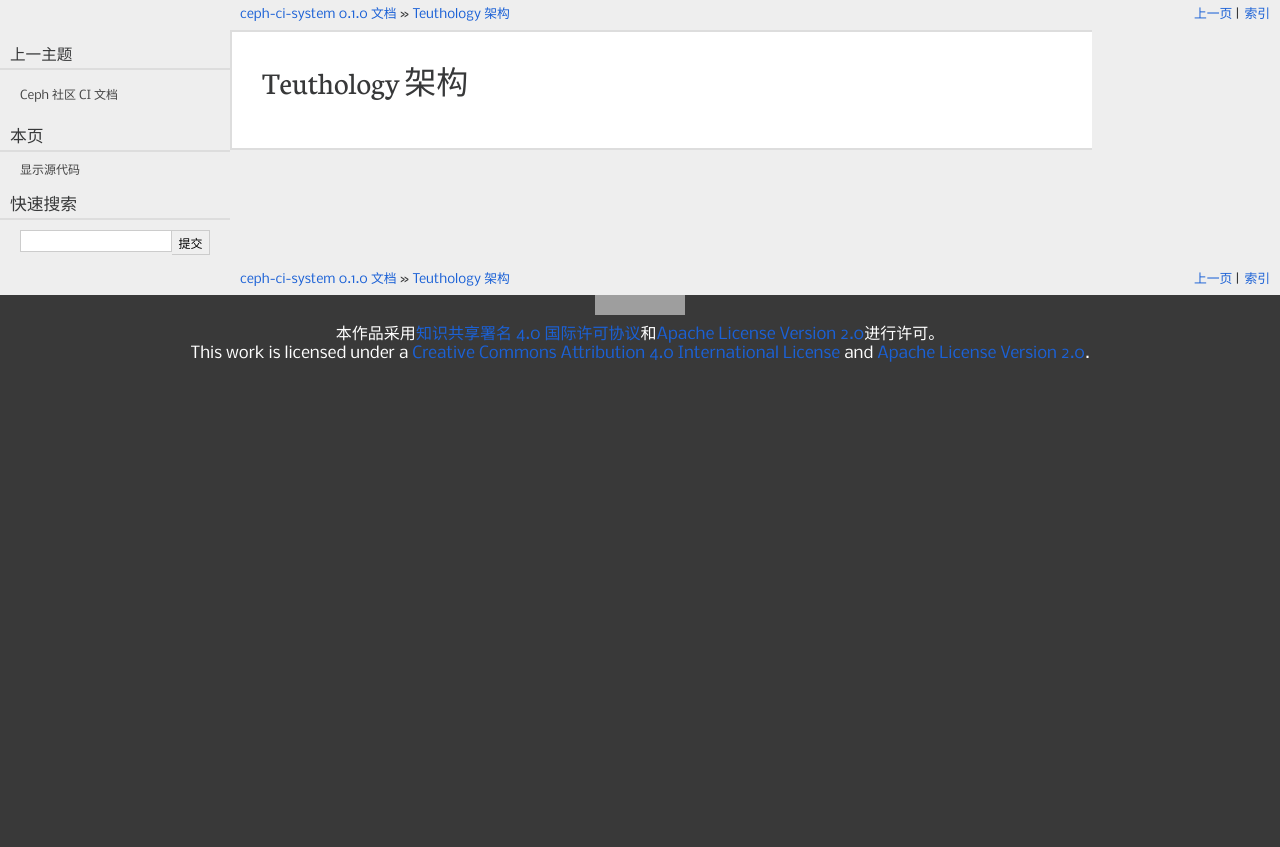
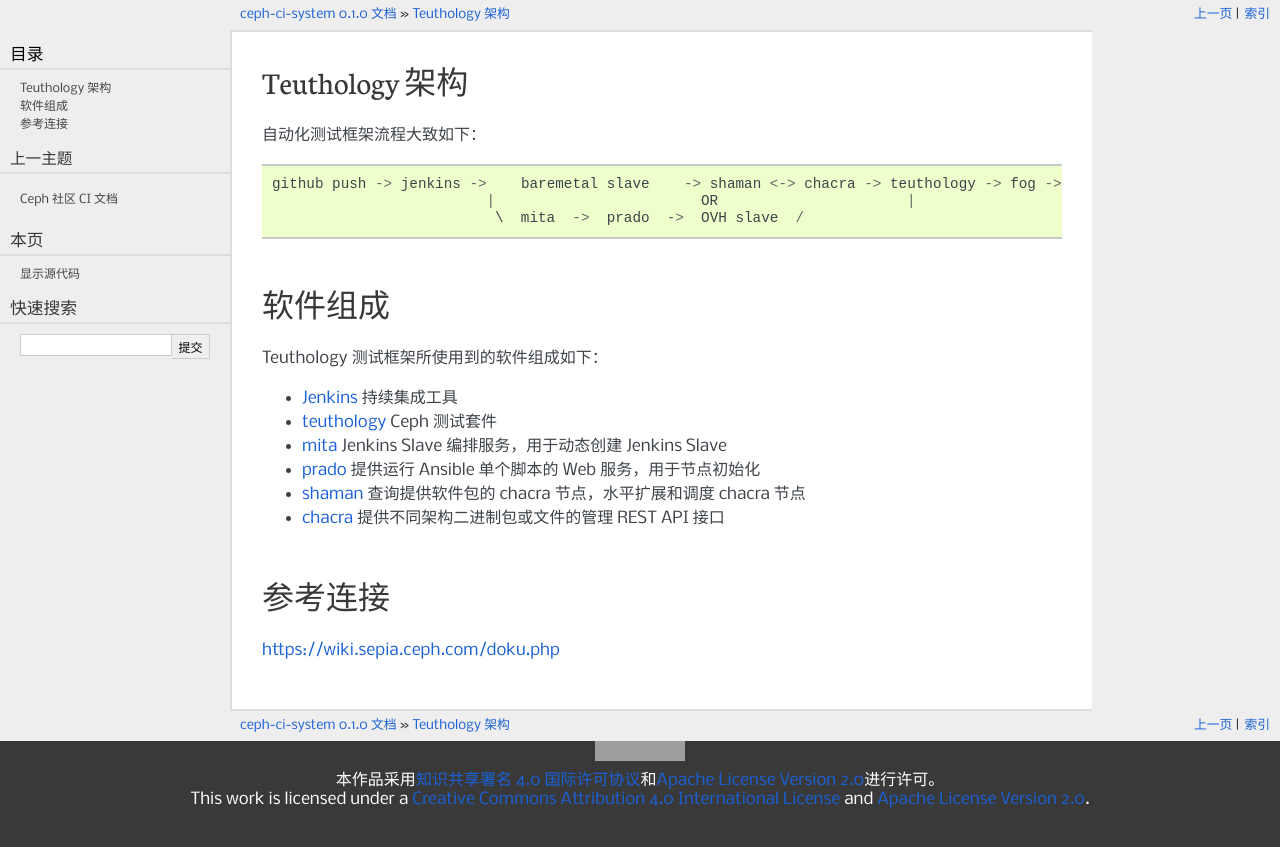
Before and after one commit to angeiv/ceph-ci-system-docs, a Sphinx documentation site: the page built from source/architecture/index.rst, in a window 1280 px wide. Shown: the top 847 px of the page. Built offline with Sphinx 7.4.7, drawn with Linux system fonts in a browser that asks for light colours; formulas are drawn with MathJax 3; grey boxes are pictures that could not be loaded.

Commit message:
Add architecture docs

```diff
--- a/source/architecture/index.rst
+++ b/source/architecture/index.rst
@@ -15,3 +15,28 @@
 
 Teuthology 架构
 ===============
+
+自动化测试框架流程大致如下：
+
+.. code-block:: guess
+
+   github push -> jenkins ->    baremetal slave    -> shaman <-> chacra -> teuthology -> fog -> testnode -> paddles
+                            |                        OR                      |
+                             \  mita  ->  prado  ->  OVH slave  /
+
+软件组成
+========
+
+Teuthology 测试框架所使用到的软件组成如下：
+
+* `Jenkins <https://jenkins.io/>`_ 持续集成工具
+* `teuthology <https://github.com/ceph/teuthology>`_ Ceph 测试套件
+* `mita <https://github.com/ceph/mita>`_ Jenkins Slave 编排服务，用于动态创建 Jenkins Slave
+* `prado <https://github.com/ceph/prado>`_ 提供运行 Ansible 单个脚本的 Web 服务，用于节点初始化
+* `shaman <https://github.com/ceph/shaman>`_ 查询提供软件包的 chacra 节点，水平扩展和调度 chacra 节点
+* `chacra <https://github.com/ceph/chacra>`_ 提供不同架构二进制包或文件的管理 REST API 接口
+
+参考连接
+========
+
+https://wiki.sepia.ceph.com/doku.php
```
